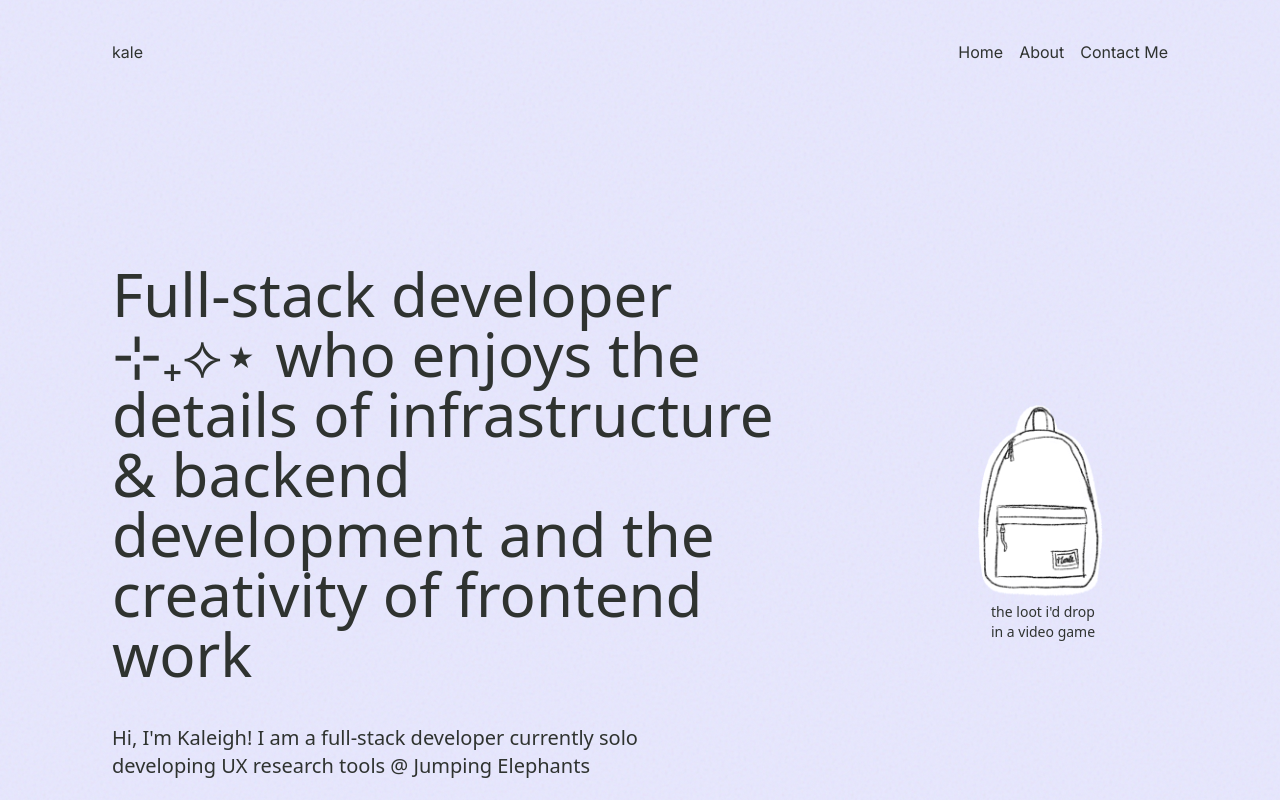
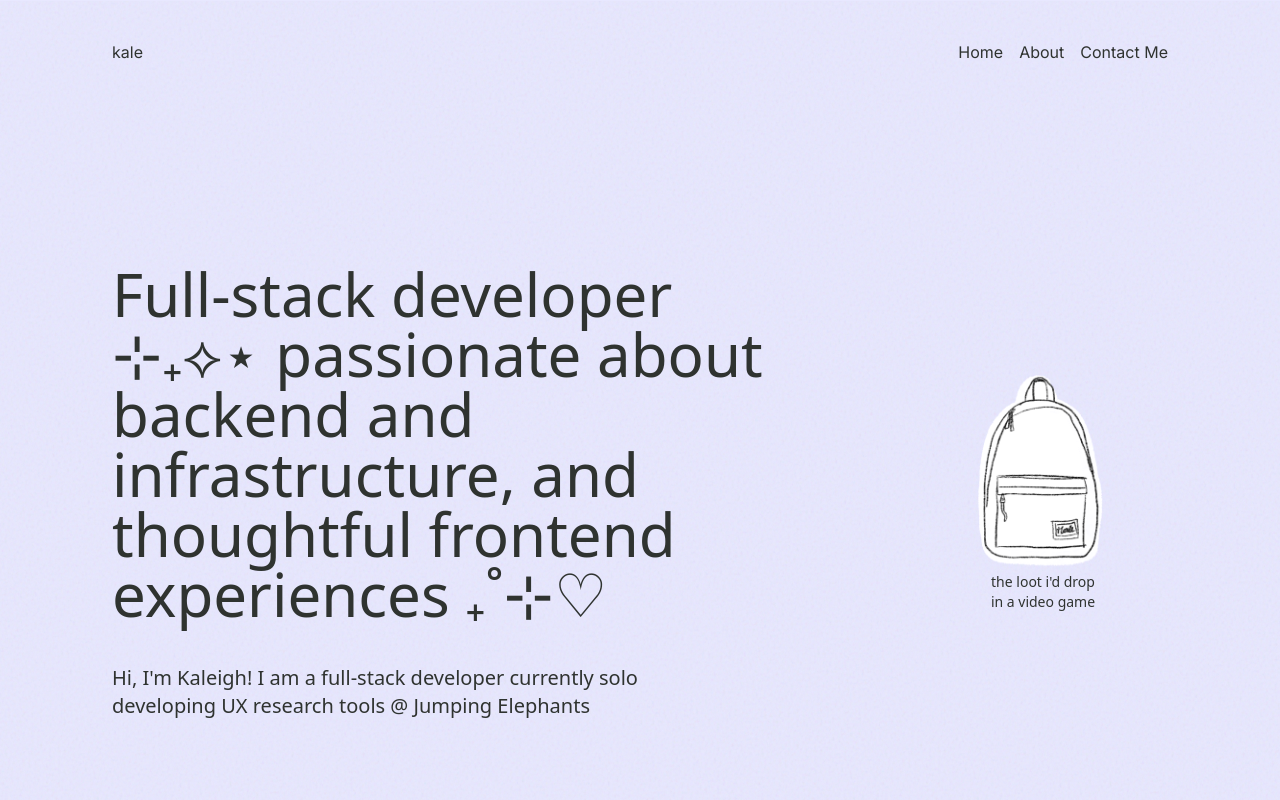
Before and after one commit to kalefed/portfolio, a Next.js app: page / in a window 1280 px wide. Shown: the top 800 px of the page. Built offline with nearby package versions, Linux system fonts and the light colour scheme.

Commit message:
feat: Update hero wording

```diff
--- a/app/page.js
+++ b/app/page.js
@@ -19,9 +19,8 @@ export default function Home() {
             <FadeInAnimation>
               <div>
                 <h1 className="font-sans text-3xl md:text-4xl lg:text-6xl max-w-2xl">
-                  Full-stack developer ⊹₊⟡⋆ who enjoys the details of
-                  infrastructure & backend development and the creativity of
-                  frontend work
+                  Full-stack developer ⊹₊⟡⋆ passionate about backend and
+                  infrastructure, and thoughtful frontend experiences ₊˚⊹♡
                 </h1>
 
                 <h2 className="font-sans text-sm md:text-lg lg:text-xl mt-10 max-w-xl">
```
